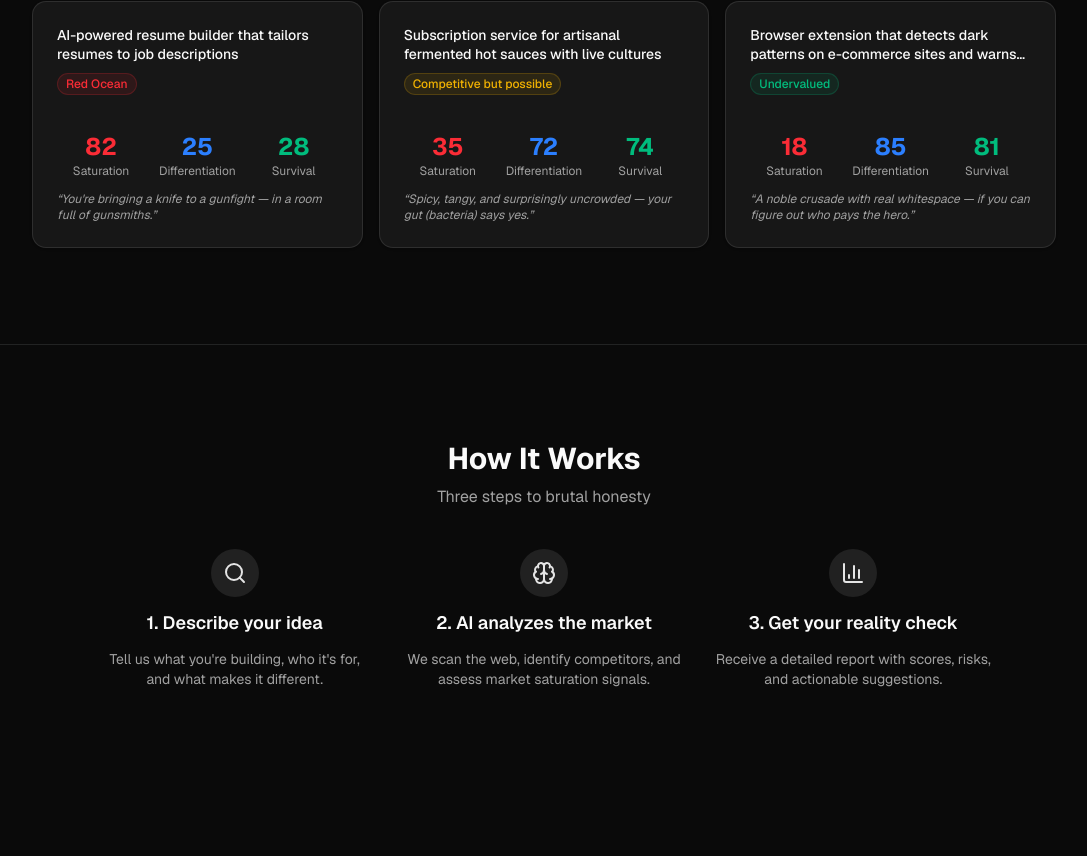
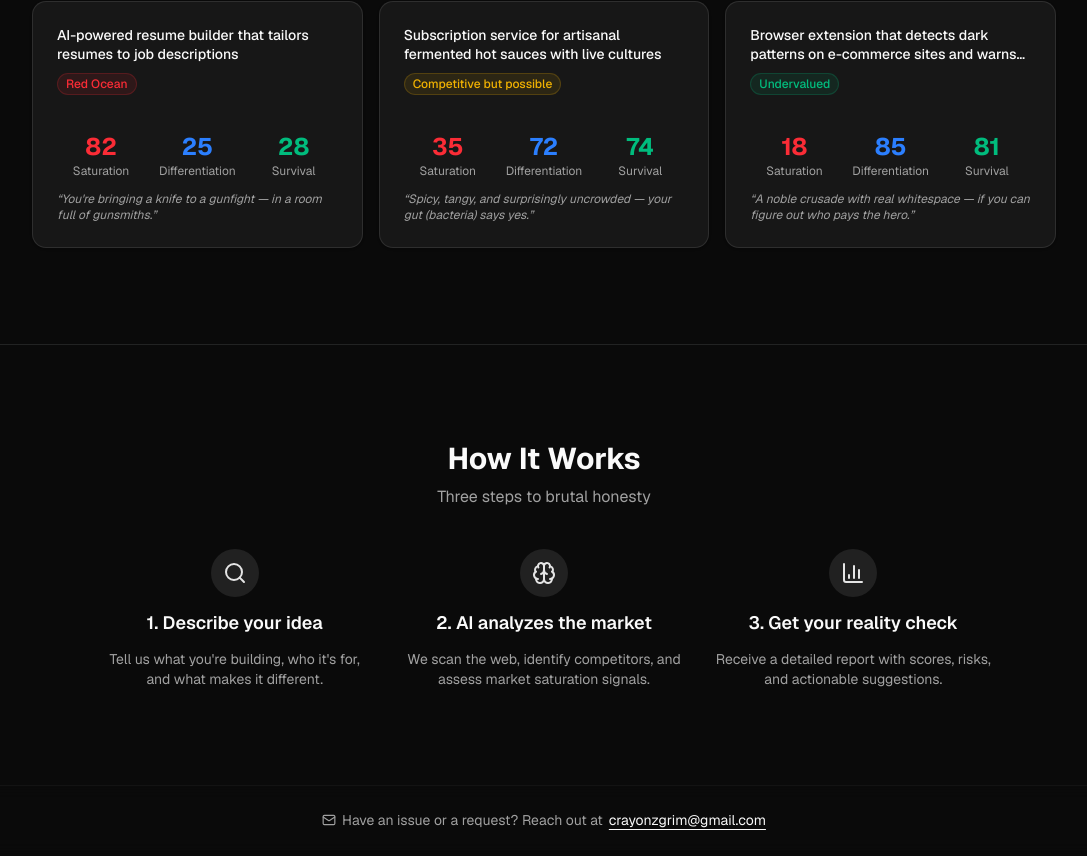
Before and after one commit to crayonzgrim/reality-check, a Next.js app: page / in a window 1280 px wide. Shown: the part 837-1693 px from the top of the page, without its empty margins (96-1183 px from the left). Before the commit the page ends 1622 px from the top, so only its background shows below. Built offline with nearby package versions, Linux system fonts and the light colour scheme.

Commit message:
feat: 글로벌 연락처 Footer 컴포넌트 추가

```diff
--- a/app/layout.tsx
+++ b/app/layout.tsx
@@ -1,5 +1,6 @@
 import type { Metadata } from "next";
 import { Geist, Geist_Mono } from "next/font/google";
+import { Footer } from "@/components/Footer";
 import "./globals.css";
 
 const geistSans = Geist({
@@ -38,9 +39,10 @@ export default function RootLayout({
   return (
     <html lang="en" className="dark">
       <body
-        className={`${geistSans.variable} ${geistMono.variable} min-h-screen bg-background font-sans text-foreground antialiased`}
+        className={`${geistSans.variable} ${geistMono.variable} flex min-h-screen flex-col bg-background font-sans text-foreground antialiased`}
       >
-        {children}
+        <main className="flex-1">{children}</main>
+        <Footer />
       </body>
     </html>
   );
--- /dev/null
+++ b/components/Footer.tsx
@@ -0,0 +1,20 @@
+import { Mail } from "lucide-react";
+
+export function Footer() {
+  return (
+    <footer className="border-t border-border/40 bg-background/80 backdrop-blur-sm">
+      <div className="mx-auto max-w-screen-xl px-4 py-6 text-center text-sm text-muted-foreground">
+        <p className="inline-flex items-center gap-1.5">
+          <Mail className="h-3.5 w-3.5" />
+          Have an issue or a request? Reach out at{" "}
+          <a
+            href="mailto:crayonzgrim@gmail.com"
+            className="text-foreground underline underline-offset-4 hover:text-primary transition-colors"
+          >
+            crayonzgrim@gmail.com
+          </a>
+        </p>
+      </div>
+    </footer>
+  );
+}
```
